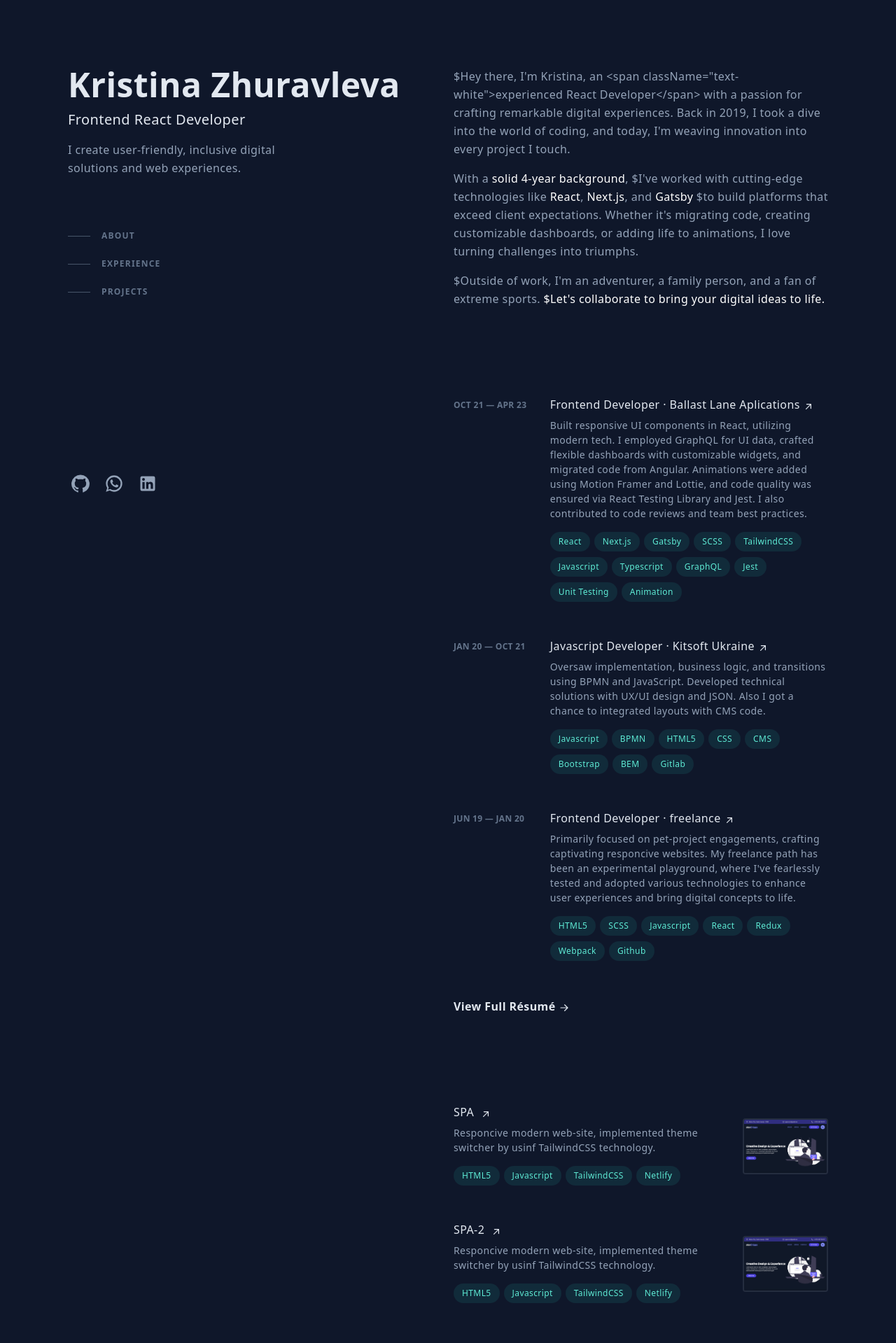
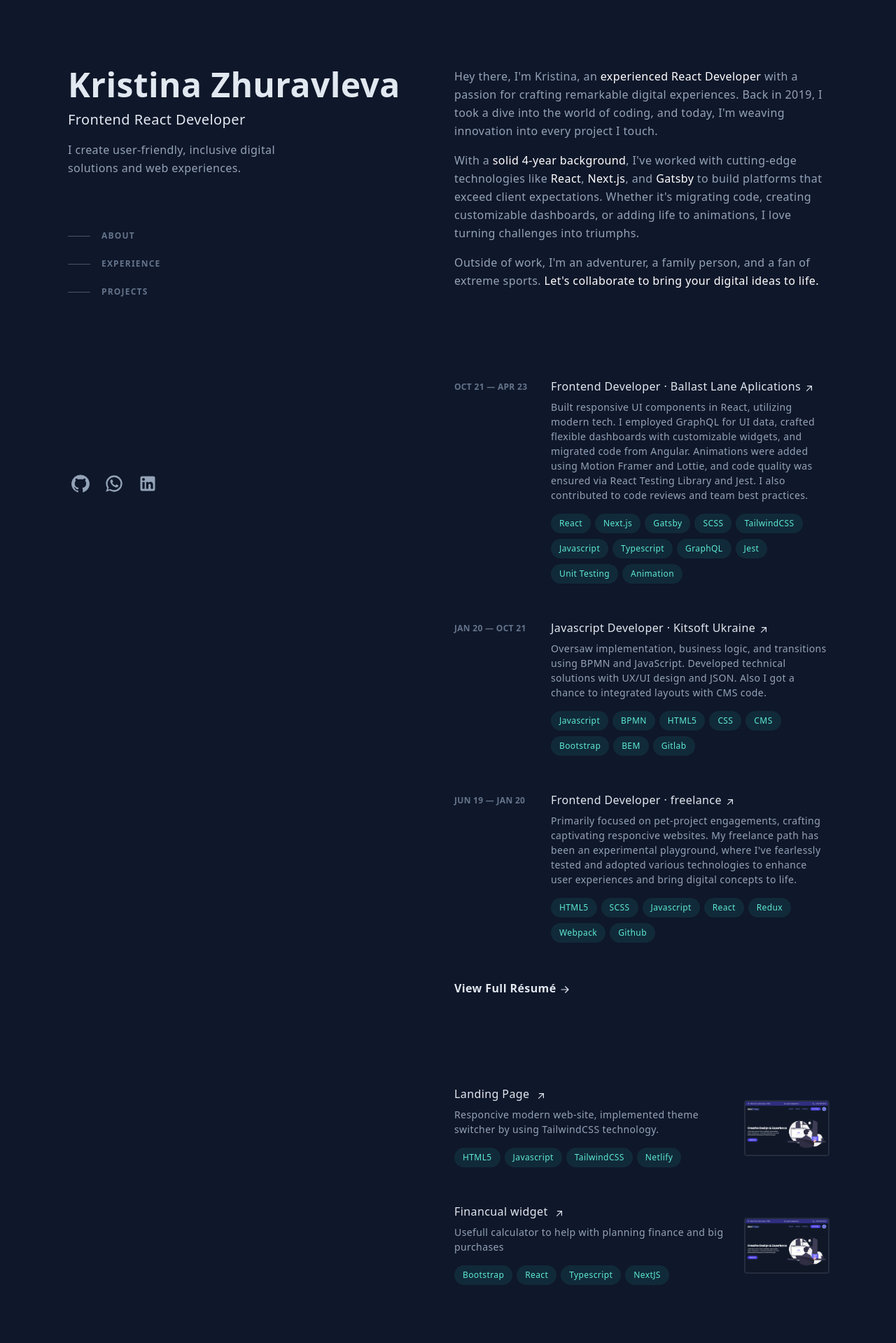
Before and after one commit to Kristina-zh/portfolio, a Next.js app: page / in a window 1280 px wide. Shown: the top 1919 px of the page at 70% size. Built offline with nearby package versions, Linux system fonts and the light colour scheme; a web font is replaced by a local one.

Commit message:
added spotlight effect, fixed nav menu, fixed some content

```diff
--- a/src/components/Layout/Navigation.tsx
+++ b/src/components/Layout/Navigation.tsx
@@ -1,27 +1,48 @@
+import { useState } from 'react'
+
 import Link from 'next/link';
 
 const menu = [
   {
+    id: 'about',
     link: '#about',
     name: 'About'
   },
   {
+    id: 'experience',
     link: '#experience',
     name: 'Experience'
   },
   {
+    id: 'projects',
     link: '#projects',
     name: 'Projects'
   }
 ]
 
 const Navigation = () => {
+  const [activeLinks, setActiveLinks] = useState({
+    about: 'active',
+    experience: null,
+    projects: null
+  });
+
+  const handleClick = (id: any) => {
+    setActiveLinks({
+      ...activeLinks,
+      about: '',
+      experience: null,
+      projects: null,
+      [id]: 'active'
+    });
+  };
+
   return <nav className="nav hidden lg:block" aria-label="In-page jump links">
     <ul className="mt-16 w-max">
       {menu.map(item => (
-        <li key={item.name}>
+        <li key={item.name} onClick={() => handleClick(item.id)}>
           <Link href={item.link} legacyBehavior>
-            <a className="group flex items-center py-3 active">
+          <a className={`group flex items-center py-3`}>
               <span className="nav-indicator mr-4 h-px w-8 bg-slate-600 transition-all group-hover:w-16 group-hover:bg-slate-200 group-focus-visible:w-16 group-focus-visible:bg-slate-200 motion-reduce:transition-none"></span>
               <span className="nav-text text-xs font-bold uppercase tracking-widest text-slate-500 group-hover:text-slate-200 group-focus-visible:text-slate-200">{item.name}</span>
             </a>
--- a/src/components/Sections/aboutContent.tsx
+++ b/src/components/Sections/aboutContent.tsx
@@ -1,7 +1,7 @@
 const linkStyle = "font-medium text-slate-200 hover:text-teal-300 focus-visible:text-teal-300"
 
 export const aboutContent = <div className="flex flex-col gap-4">
-  <p>${`Hey there, I'm Kristina, an <span className="text-white">experienced React Developer</span> with a passion for crafting remarkable digital experiences. Back in 2019, I took a dive into the world of coding, and today, I'm weaving innovation into every project I touch.`}</p>
-  <p>With a <span className="text-white">solid 4-year background</span>, ${`I've worked with cutting-edge technologies like`} <span className="text-white">React</span>, <span className="text-white">Next.js</span>, and <span className="text-white">Gatsby</span> ${`to build platforms that exceed client expectations. Whether it's migrating code, creating customizable dashboards, or adding life to animations, I love turning challenges into triumphs.`}</p>
-  <p>${`Outside of work, I'm an adventurer, a family person, and a fan of extreme sports. `}<span className="text-white">${`Let's collaborate to bring your digital ideas to life.`}</span></p>
+  <p>Hey there, I&apos;m Kristina, an <span className="text-white">experienced React Developer</span> with a passion for crafting remarkable digital experiences. Back in 2019, I took a dive into the world of coding, and today, I&apos;m weaving innovation into every project I touch.</p>
+  <p>With a <span className="text-white">solid 4-year background</span>, I&apos;ve worked with cutting-edge technologies like <span className="text-white">React</span>, <span className="text-white">Next.js</span>, and <span className="text-white">Gatsby</span> to build platforms that exceed client expectations. Whether it&apos;s migrating code, creating customizable dashboards, or adding life to animations, I love turning challenges into triumphs.</p>
+  <p>Outside of work, I&apos;m an adventurer, a family person, and a fan of extreme sports. <span className="text-white">Let&apos;s collaborate to bring your digital ideas to life.</span></p>
 </div>
--- a/src/components/Sections/projectsContent.tsx
+++ b/src/components/Sections/projectsContent.tsx
@@ -1,16 +1,18 @@
 export const projectsList = [
   {
-    id: '11',
-    title: "SPA",
-    description: "Responcive modern web-site, implemented theme switcher by usinf TailwindCSS technology.",
+    id: '01',
+    title: "Landing Page",
+    description: "Responcive modern web-site, implemented theme switcher by using TailwindCSS technology.",
     image: "/images/tailwindcss.png",
-    skills: ["HTML5", "Javascript", "TailwindCSS", "Netlify"]
+    skills: ["HTML5", "Javascript", "TailwindCSS", "Netlify"],
+    link: "https://tailwindcss-project-by-kristina.netlify.app/"
   },
   {
-    id: '12',
-    title: "SPA-2",
-    description: "Responcive modern web-site, implemented theme switcher by usinf TailwindCSS technology.",
+    id: '02',
+    title: "Financual widget",
+    description: "Usefull calculator to help with planning finance and big purchases",
     image: "/images/tailwindcss.png",
-    skills: ["HTML5", "Javascript", "TailwindCSS", "Netlify"]
+    skills: ["Bootstrap", "React", "Typescript", "NextJS"],
+    link: "https://tailwindcss-project-by-kristina.netlify.app/"
   }
 ]
--- a/src/components/common/Card/Card.tsx
+++ b/src/components/common/Card/Card.tsx
@@ -7,12 +7,12 @@ const Card = ({ item }: any) => {
     <div className="absolute -inset-x-4 -inset-y-4 z-0 hidden rounded-md transition motion-reduce:transition-none lg:-inset-x-6 lg:block lg:group-hover:bg-slate-800/50 lg:group-hover:shadow-[inset_0_1px_0_0_rgba(148,163,184,0.1)] lg:group-hover:drop-shadow-lg"></div>
 
     {!item.image ? <h4 className="z-10 mb-2 mt-1 text-xs font-semibold uppercase tracking-wide text-slate-500 sm:col-span-2" aria-label={item.period}>{item.period}</h4>
-      : <Image src="/images/tailwindcss.png" width={200} height={48} alt="attach" loading="lazy" decoding="async" data-nimg="1" className="order-2 md:order-0 my-4 rounded border-2 border-slate-200/10 transition group-hover:border-slate-200/30 sm:col-span-2 sm:translate-y-1" />}
+      : <Image src="/images/tailwindcss.png" width={200} height={58} alt="attach" loading="lazy" decoding="async" data-nimg="1" className="order-2 md:order-0 my-4 rounded border-2 border-slate-200/10 transition group-hover:border-slate-200/30 sm:col-span-2 sm:translate-y-1" />}
 
     <div className="z-10 sm:col-span-6">
       <h3 className="font-medium leading-snug text-slate-200">
         <div>
-          <a className="inline-flex items-baseline font-medium leading-tight text-slate-200 hover:text-teal-300 focus-visible:text-teal-300  group/link text-base" href="https://upstatement.com" target="_blank" rel="noreferrer" aria-label="Lead Engineer at Upstatement">
+          <a className="inline-flex items-baseline font-medium leading-tight text-slate-200 hover:text-teal-300 focus-visible:text-teal-300  group/link text-base" href={item.link} target="_blank" rel="noreferrer" aria-label="Lead Engineer at Upstatement">
             <span className="absolute -inset-x-4 -inset-y-2.5 hidden rounded md:-inset-x-6 md:-inset-y-4 lg:block"></span>
             <span>{item.title} {item.company && '·'} <span className="inline-block">{item.company}
               <svg xmlns="http://www.w3.org/2000/svg" viewBox="0 0 20 20" fill="currentColor" className="inline-block h-4 w-4 shrink-0 transition-transform group-hover/link:-translate-y-1 group-hover/link:translate-x-1 group-focus-visible/link:-translate-y-1 group-focus-visible/link:translate-x-1 motion-reduce:transition-none ml-1 translate-y-px" aria-hidden="true">
--- a/src/components/common/Spotlight.tsx
+++ b/src/components/common/Spotlight/Spotlight.tsx
@@ -1,14 +1,13 @@
 import { useRef, useState, useEffect } from 'react';
-import MousePosition from '../../utils/mouse.position';
+import MousePosition from '../../../utils/mouse.position';
+export { SpotlightCard } from './SpotlightCard'
 
 type SpotlightProps = {
   children: React.ReactNode
-  className?: string
 };
 
 export default function Spotlight({
   children,
-  className = '',
 }: SpotlightProps) {
   const containerRef = useRef<HTMLDivElement>(null)
   const mousePosition = MousePosition()
@@ -56,16 +55,6 @@ export default function Spotlight({
     }
   }
   return (
-    <div className={className} ref={containerRef}>{children}</div>
+    <div ref={containerRef}>{children}</div>
   )
 }
-type SpotlightCardProps = {
-  children: React.ReactNode,
-  className?: string
-}
-export function SpotlightCard({
-  children,
-  className = ''
-}: SpotlightCardProps) {
-  return <div className={`relative h-full rounded-3xl p-px before:absolute before:w-80 before:h-80 before:-left-40 before:-top-40 before:bg-slate-400 before:rounded-full before:opacity-0 before:pointer-events-none before:transition-opacity before:duration-500 before:translate-x-[var(--mouse-x)] before:translate-y-[var(--mouse-y)] before:group-hover:opacity-100 before:z-10 before:blur-[100px] after:absolute after:w-96 after:h-96 after:-left-48 after:-top-48 after:bg-indigo-500 after:rounded-full after:opacity-0 after:pointer-events-none after:transition-opacity after:duration-500 after:translate-x-[var(--mouse-x)] after:translate-y-[var(--mouse-y)] after:hover:opacity-10 after:z-30 after:blur-[100px] overflow-hidden ${className}`}>{children}</div>
-}
--- /dev/null
+++ b/src/components/common/Spotlight/SpotlightCard.tsx
@@ -0,0 +1,8 @@
+type SpotlightCardProps = {
+  children: React.ReactNode,
+}
+export function SpotlightCard({
+  children,
+}: SpotlightCardProps) {
+  return <div className={`relative h-full rounded-3xl p-px before:absolute before:w-80 before:h-80 before:-left-40 before:-top-40 before:bg-slate-400 before:rounded-full before:opacity-0 before:pointer-events-none before:transition-opacity before:duration-500 before:translate-x-[var(--mouse-x)] before:translate-y-[var(--mouse-y)] before:group-hover:opacity-100 before:z-10 before:blur-[100px] after:absolute after:w-96 after:h-96 after:-left-48 after:-top-48 after:bg-indigo-500 after:rounded-full after:opacity-0 after:pointer-events-none after:transition-opacity after:duration-500 after:translate-x-[var(--mouse-x)] after:translate-y-[var(--mouse-y)] after:hover:opacity-10 after:z-30 after:blur-[100px]`}>{children}</div>
+}
--- a/src/pages/index.tsx
+++ b/src/pages/index.tsx
@@ -4,23 +4,24 @@ import Section from '@/components/Sections/Section';
 import { aboutContent } from '@/components/Sections/aboutContent';
 import { experienceList } from "@/components/Sections/experienceContent";
 import { projectsList } from "@/components/Sections/projectsContent";
-import Spotlight, {SpotlightCard} from '@/components/common/Spotlight';
+import Spotlight, { SpotlightCard } from '@/components/common/Spotlight/Spotlight';
 
 export default function Home() {
-  return <Spotlight className="relative">
+  return <Spotlight >
     <SpotlightCard >
       <div className="mx-auto min-h-screen max-w-screen-xl px-6 py-12
     md:px-12 md:py-20
-    lg:px-24 lg:py-0 lg:flex lg:justify-between lg:gap-4">
+    lg:px-24 lg:py-0 lg:flex lg:justify-between lg:gap-4 lg:w-[1280px]">
         <Header />
 
         <main id="content" className="pt-24 lg:w-1/2 lg:py-24" >
           <Section id="about" label="About me" title="About" content={aboutContent} />
           <Section id="experience" label="Work experience" title="Experience" list={experienceList} linkTitle="View Full Résumé" />
-        <Section id="projects" label="Selected projects" title="Projects" list={projectsList} linkTitle="View Full Project Archive" />
+          <Section id="projects" label="Selected projects" title="Projects" list={projectsList} />
         </main>
 
         <Footer />
       </div>
     </SpotlightCard>
-    </Spotlight>}
+  </Spotlight>
+}
--- a/src/styles/globals.css
+++ b/src/styles/globals.css
@@ -16,3 +16,13 @@
     box-sizing: border-box;
   }
 }
+
+@layer components {
+  .active .nav-indicator {
+    width: 4rem;
+  }
+
+  .active .nav-text {
+    color: rgb(226 232 240 / var(--tw-text-opacity));
+  }
+}
```
Lines whose indentation alone changed are shown as unchanged.
